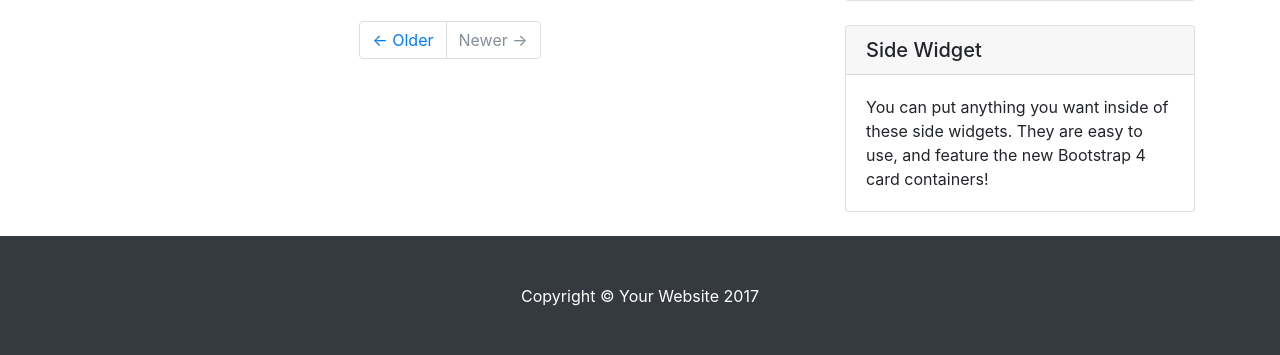
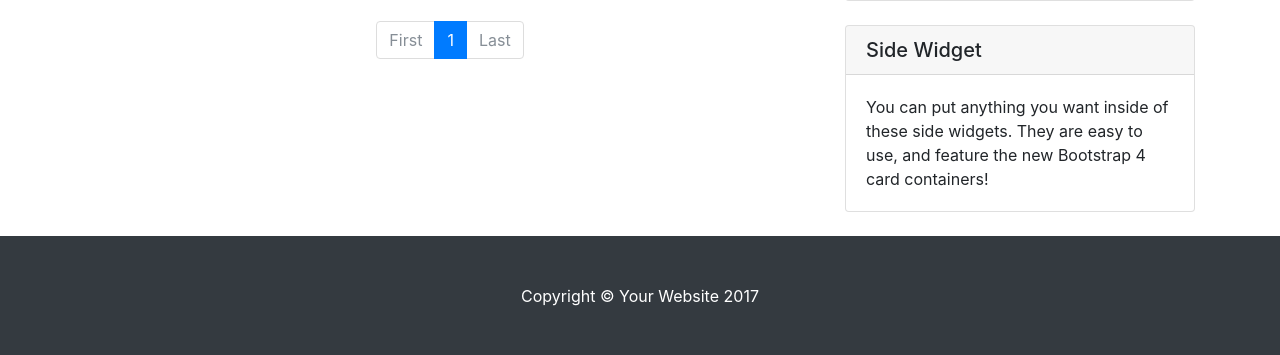
Before and after one commit to namjohn920/Content_Management_System, a Node server app: page / in a window 1280 px wide. Shown: the part 324-679 px from the top of the page. Run offline with Node 20, Linux system fonts and the light colour scheme; tables that the repository leaves empty hold one stand-in row (values such as "Sample post"); some libraries are stand-ins or nearby versions.

Commit message:
page number added

```diff
--- a/app.js
+++ b/app.js
@@ -29,12 +29,13 @@ app.use(express.static(path.join(__dirname, 'public')));
 const port = 3000 || process.env.PORT;
 
 //Setting up VIEW Engine
-const {select, GenerateTime} = require('./helpers/handlebars-helpers');
+const {select, GenerateTime, paginate} = require('./helpers/handlebars-helpers');
 
 app.engine('handlebars', exphbs({
     defaultLayout: 'main',
     helpers: {select: select,
-    GenerateTime: GenerateTime},
+    GenerateTime: GenerateTime,
+    paginate: paginate},
     //The first SELECT is the name thats going to be used in handlebars template. It can be anyname
 }));
 app.set('view engine', 'handlebars');
--- a/helpers/handlebars-helpers.js
+++ b/helpers/handlebars-helpers.js
@@ -8,6 +8,40 @@ module.exports = {
     GenerateTime: function(date, format){
 
         return moment(date).format(format);
+    },
+    paginate: function(options){
+        let output = '';
+        if(options.hash.current ===1){
+            output += `<li class="page-item disabled"><a class="page-link">First</a></li>`;
+        }else{
+            output += `<li class="page-item"><a href="?page=1" class="page-link">First</a></li>`;
+        }
+
+        let i = (Number(options.hash.current) > 5 ? Number(options.hash.current)= 4 : 1)
+
+        if(i !== 1){
+            output += `<li class="page-item disabled"><a class="page-link">...</a></li>`;
+        }
+        for(; i <= (Number(options.hash.current)+4) && i <= options.hash.pages; i++){
+            if(i === options.hash.current){
+                output += `<li class="page-item active"><a class="page-link">${i}</a></li>`;
+            }else {
+                output += `<li class="page-item"><a href="?page=${i}" class="page-link">${i}</a></li>`;
+            }
+
+            //Dots
+            if(1 === Number(options.hash.current)+4 && i< options.hash.pages){
+                output += `<li class="page-item disabled"><a class="page-link">...</a></li>`;
+            }
+        }
+
+        if(options.hash.current === options.hash.pages){
+            output += `<li class="page-item disabled"><a class="page-link">Last</a></li>`;
+        }else{
+            output += `<li class="page-item"><a href="?page=${options.hash.pages}" class="page-link">Last</a></li>`;
+        }
+        return output;
+
     }
 
 };
--- a/routes/admin/index.js
+++ b/routes/admin/index.js
@@ -25,6 +25,7 @@ router.post('/generate-fake-posts', (req, res)=> {
         post.allowComments = faker.random.boolean();
         post.body = faker.lorem.sentence();
         post.file = "http://vignette3.wikia.nocookie.net/gundam/images/6/66/Nu_Gundam_Photo3.jpg/revision/latest/scale-to-width-down/2000?cb=20101213134129"
+        post.slug = faker.name.title();
         post.date = Date.now();
         post.save(function(err){
             if(err) throw err;
--- a/routes/home/index.js
+++ b/routes/home/index.js
@@ -16,10 +16,22 @@ router.all('/*', (req,res,next) => {
 });
 
 router.get('/', (req,res) => {
-    Post.find({}).then((posts)=>{
-        Category.find({}).then(categories => {
-            res.render('home/index', {posts: posts, categories:categories});
-        });
+    const perPage = 10;
+    const page = req.query.page || 1;
+
+    Post.find({})
+    .skip((perPage * page)-perPage).limit(perPage)
+    .then((posts)=>{
+        Post.count().then(postCount => {
+            Category.find({}).then(categories => {
+                res.render('home/index', {
+                    posts: posts,
+                    categories:categories,
+                    current: parseInt(page),
+                    pages: Math.ceil(postCount/perPage)
+                });
+            });
+        })
     }).catch(err => {
         if(err) throw err;
     });
--- a/views/home/index.handlebars
+++ b/views/home/index.handlebars
@@ -24,12 +24,15 @@
 
         <!-- Pagination -->
         <ul class="pagination justify-content-center mb-4">
-                    <li class="page-item">
+            {{#paginate current=current pages=pages }}
+            {{/paginate}}
+
+            {{!-- <li class="page-item">
                 <a class="page-link" href="#">&larr; Older</a>
             </li>
             <li class="page-item disabled">
                 <a class="page-link" href="#">Newer &rarr;</a>
-                    </li>
+            </li> --}}
         </ul>
 
     </div>
```
Lines whose indentation alone changed are shown as unchanged.
